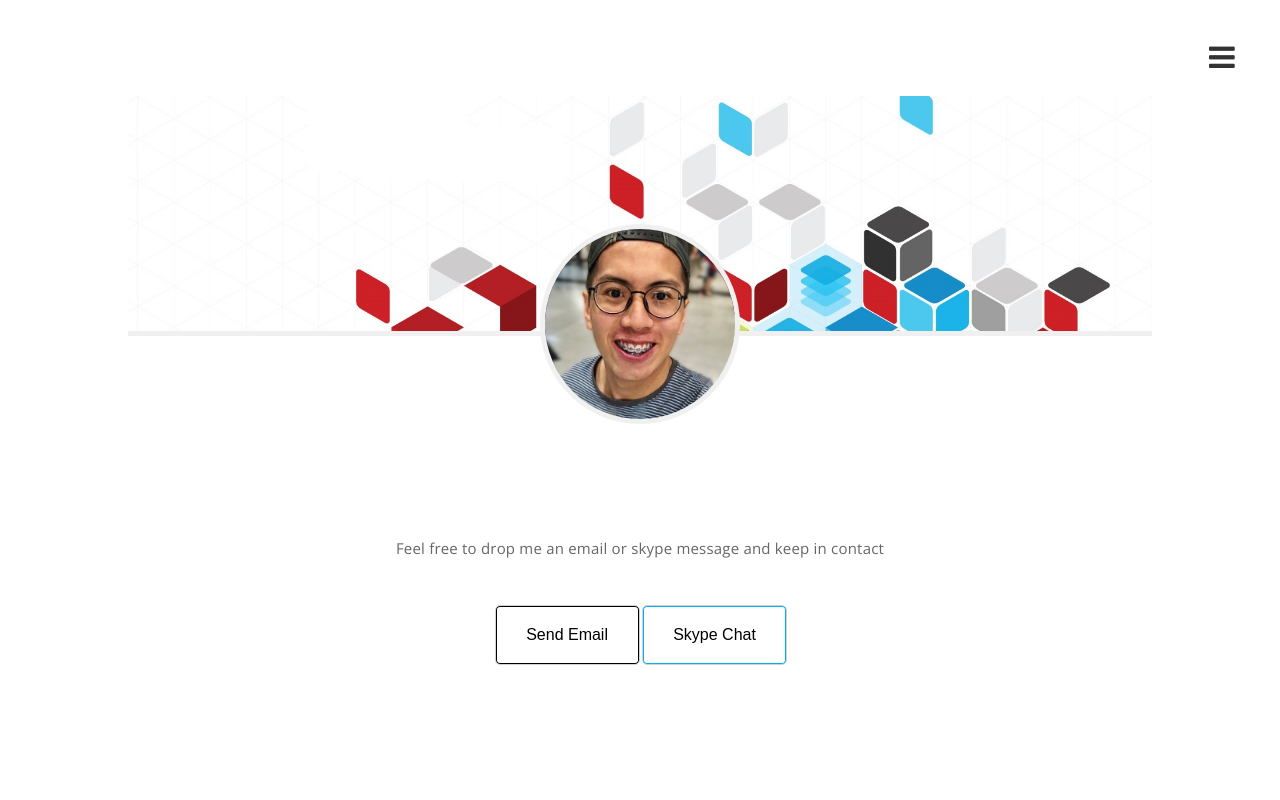
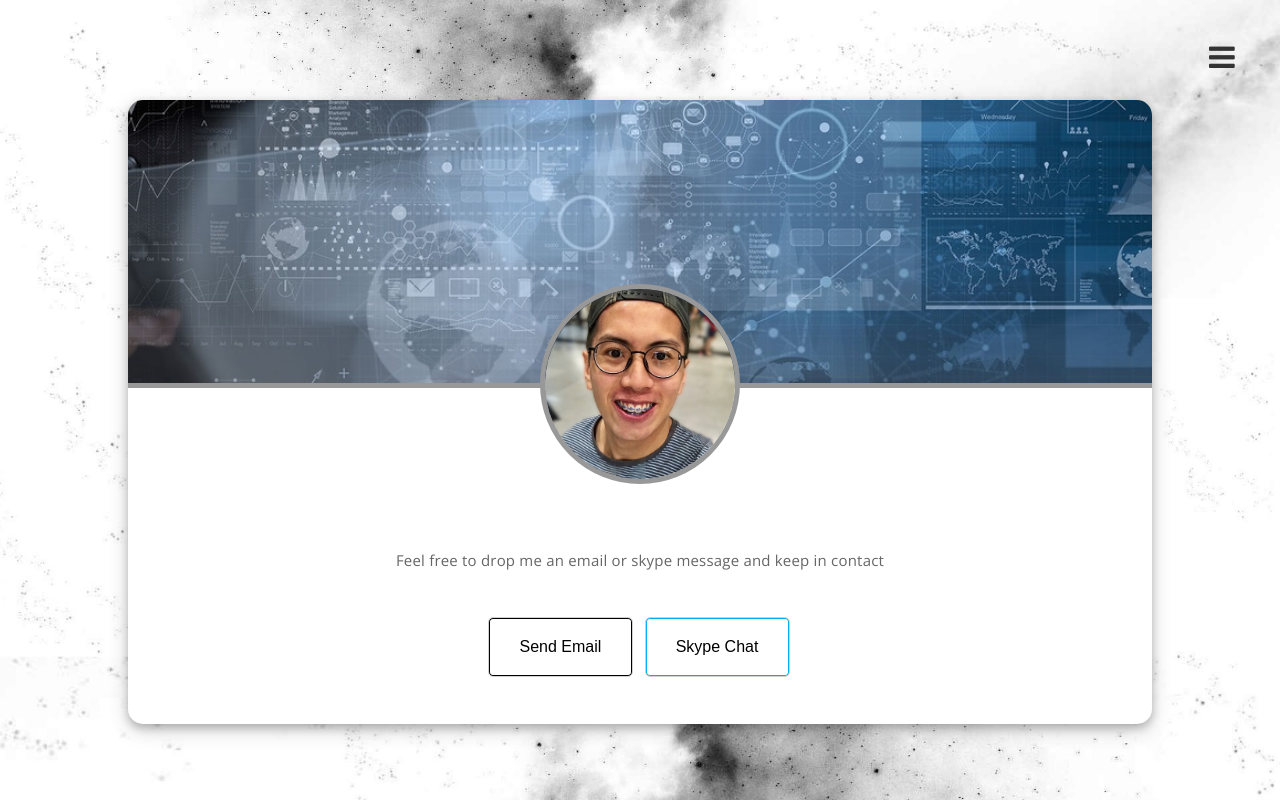
Before and after one commit to Greeengoat/Website, a plain HTML site: page contact.html in a window 1280 px wide. Drawn offline with nearby package versions, Linux system fonts and the light colour scheme.

Commit message:
Contact.html

```diff
--- a/contact.html
+++ b/contact.html
@@ -27,8 +27,10 @@
     <link href="owl-carousel/owl.carousel.css" rel="stylesheet">
 
     <link rel="shortcut icon" type="image/x-cion" href="images/favicon.ico"/>
-</div>
 
+    <style>
+    	body {background: url(images/background.jpg) no-repeat; background-size: cover;}
+    </style>
 </head>
 
 <body>
@@ -74,9 +76,9 @@
 			</div>
 		</header>
 	</div>
-	<div class="card">
+	<div class="card box-image">
 		<img src="images/yang4.jpg" class="profileImg">
-		<img class="bg-image" src="images/bigdata.jpg">
+		<img class="bg-image" src="images/contact.jpg">
 		<div class="contact">
 			<p>Feel free to drop me an email or skype message and keep in contact</p>
 			<form method="post" action="mailto:E0003393@u.nus.edu" class="email">
--- a/css/style.css
+++ b/css/style.css
@@ -154,7 +154,7 @@ p.site-description{margin: 0;font-size: 16px;}
 
 .content-box .content{margin-bottom: 20px;}
 
-.content-box.box-image-1{background:#fff url(../images/yang.jpg) no-repeat 5% 100%; color: #333; height: 100%; background-size:50%;}
+.content-box.box-image-1{background:#fff url(../images/yang_edit.jpg) no-repeat 5% 10%; color: #333; height: 100%; background-size:51%;}
 .content-box.box-image-2{background: url(../images/bg-5.jpg) 50% 50% no-repeat;color:#fff;position: relative; background-size:cover}
 .content-box.box-image-2:before {content:"";display: block;height: 100%;position: absolute;top: 0;left: 0;width: 100%;visibility: visible;background-color: rgba(0, 0, 0, .8);}
 
@@ -163,10 +163,10 @@ p.site-description{margin: 0;font-size: 16px;}
 .content-box .bg-4{background: rgba(255, 255, 255, .85);}
 .content-box.bg-2-2{background:grey;}
 
-.content-box.box-1 {font-family: 'Roboto', sans-serif;margin-top:10vh; margin-bottom:10vh;height: 78vh}
-.content-box.box-1 .box-text{padding: 185px 0 145px 100px; position: relative;}
+.content-box.box-1 {font-family: 'Roboto', sans-serif;margin-top:10vh; margin-bottom:10vh;}
+.content-box.box-1 .box-text{padding: 200px 0 125px 100px; position: relative;}
 .content-box.box-1 h2{font-size: 44px;color: #B81D18;line-height: 1;margin: 45px 0 15px 0px;font-weight: 300;}
-.content-box.box-1 span{font-size: 44px;font-weight: 300;color: #333;display: block;margin-bottom: 20px;margin-top:60px;text-indent: -5px}
+.content-box.box-1 span{font-size: 46px;font-weight: 300;color: #333;display: block;margin-bottom: 20px;margin-top:60px;text-indent: -5px}
 .content-box.box-1 img{margin: 10px 0;}
 .content-box.box-1 .lead {font-size: 19px;color: #444; margin-top:15vh;}
 .content-box.box-1 .lead1 {font-size: 19px;color: #444;}
@@ -837,9 +837,11 @@ i.fa-instagram{
 .card {
 	display: relative;
 	margin: 0 auto;
-	height: 70%;
+	height: 78vh;
 	width: 80%;
-	margin-top: 12vh;
+	margin-top: 100px;
+	background: white;
+	border-radius: 15px;
 }
 
 .profileImg {
@@ -850,8 +852,8 @@ i.fa-instagram{
 	left: 0;
 	right: 0;
 	display: block;
-	margin-top: 16vh;
-	border: 5px solid #F0F0F0;
+	margin-top: 23vh;
+	border: 5px solid #989898;
 	position: absolute;
 	display: block;
 	z-index: 99;
@@ -867,18 +869,19 @@ i.fa-instagram{
 	position: relative;
 	object-fit: cover;
 	width: 100%;
-	height: 30vh;
-	border-bottom: 5px solid #F0F0F0;
+	height: 36vh;
+	border-bottom: 5px solid #989898;
+	border-radius: 15px 15px 0 0;
 }
 
 .contact {
-	margin: 25vh 0 0 0;
+	margin: 20vh 0 0 0;
 	text-align: center;
 }
 
 .contact form {
-	margin: 30px auto;
-	width: 14%;
+	margin: 30px auto 0;
+	width: 150px;
 	display:inline-block;
 }
 
```
Also changed, not shown: images/background.jpg (added), images/contact.jpg (added), images/yang_edit.jpg (added), 2 other files.
